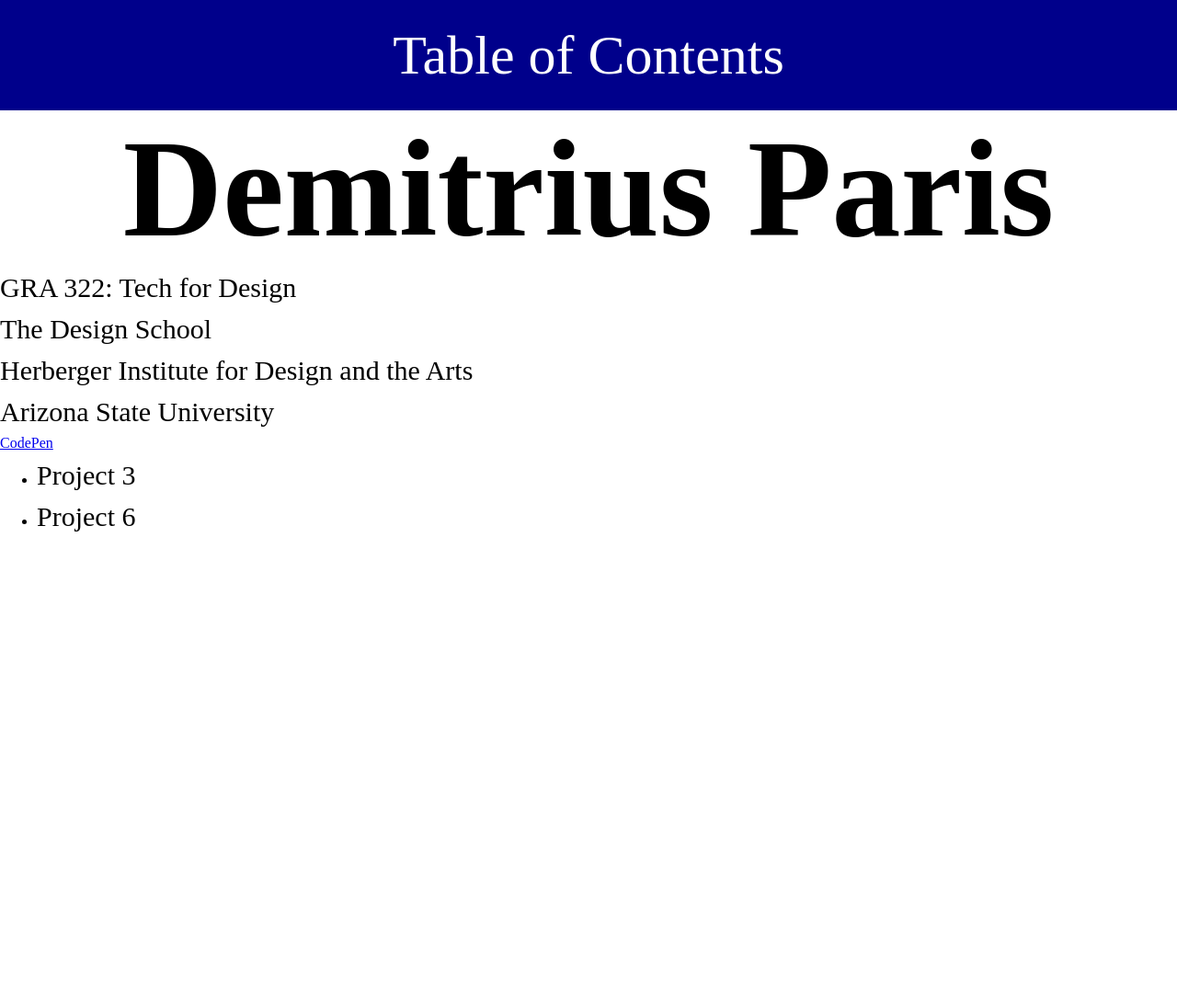
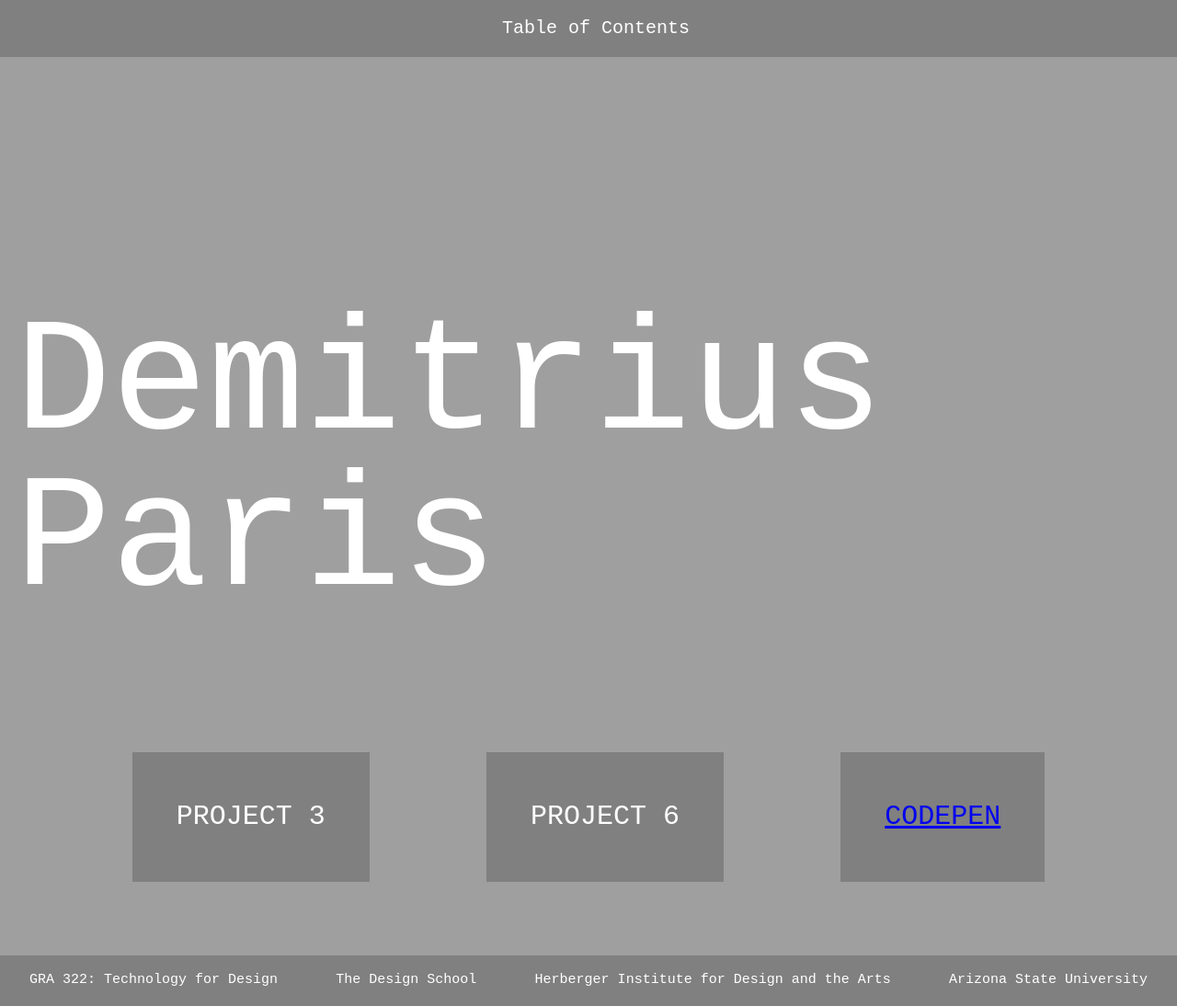
Before and after one commit to pbnparis/gra322, a plain HTML site: page index.html in a window 1280 px wide. Shown: the whole page at 92% size. Before the commit the page ends 800 px from the top, so only its background shows below. Drawn offline with Linux system fonts and the light colour scheme; a web font is replaced by a local one.

Commit message:
Table of Contents V1

```diff
--- a/css/styles.css
+++ b/css/styles.css
@@ -1,23 +1,60 @@
+
 body {
-    background-color: white;
-    font-family: "IBM_Plex_Mono";
+    background-color: rgb(159, 159, 159);
+    font-family: 'IBM Plex Mono', monospace;
+    text-align: center;
 }
+
 h1 {
-    line-height: 120px;
-    text-align:center;
-    font-size: 60px;
-    font-weight: 100;
-    background-color: darkblue;
+    padding: 1rem 0rem 1rem 1rem;
+    font-size: 20px;
+    font-weight: 300;
+    color: white;
+    text-align: center;
+    background-color: gray;
+}
+h2 {
+    text-align: left;
+    padding: 17rem 0rem 4rem 1rem;
+    font-size: 175px;
+    line-height: 170px;
+    font-weight: 500;
+    color: rgb(255, 255, 255);
+}
+
+.all {
     color: white;
 }
-h2 {
-    text-align: center;
-    font-size: 150px;
-    line-height: 170px;
-    font-weight: 700;
+
+.projects {
+    font-size: 30px;
+    font-weight: 400;
+    text-transform: uppercase;
+    display: flex;
+    justify-content: space-around;
+    padding: 5rem;
 }
-p {
-    font-size: 30px;
-    text-justify: center;
 
+.p3 {
+    padding: 3rem;
+    background-color: gray;
 }
+
+.p6 {
+    padding: 3rem;
+    background-color: gray;
+}
+
+.link {
+    padding: 3rem;
+    background-color: gray;
+}
+
+.info {
+    font-weight: 300;
+    font-size: 15px;
+    display:flex;
+    justify-content: space-between;
+    padding: 1rem 2rem 1rem 2rem;
+    background-color: gray;
+}
--- a/index.html
+++ b/index.html
@@ -9,9 +9,10 @@
   <meta name="viewport" content="width=device-width, initial-scale=1">
 
   <!-- Load Styles -->
+
   <link rel="preconnect" href="https://fonts.googleapis.com">
   <link rel="preconnect" href="https://fonts.gstatic.com" crossorigin>
-  <link href="https://fonts.googleapis.com/css2?family=IBM+Plex+Mono:ital,wght@0,100;0,200;0,300;0,400;0,500;0,600;0,700;1,100;1,200;1,300;1,400;1,500;1,600;1,700&display=swap" rel="stylesheet">
+  <link href="https://fonts.googleapis.com/css2?family=Anek+Gurmukhi:wght@100;200;300;400;500;600;700;800&display=swap" rel="stylesheet">
 
   <link rel="stylesheet" href="css/reset.css">
   <link rel="stylesheet" href="css/styles.css">
@@ -22,16 +23,27 @@
 <!-- Add your content here -->
 <h1>Table of Contents</h1>
 <h2>Demitrius Paris</h2>
-<p>GRA 322: Tech for Design</p>
-<p>The Design School</p>
-<p>Herberger Institute for Design and the Arts</p>
-<p>Arizona State University</p>
-<a href="https://codepen.io/pbnparis" title=CodePen">CodePen</a>
-<ul>
-  <li><p>Project 3</p></li>
-  <li><p>Project 6</p></li>
-</ul>
 
+<div class="all">
+
+
+
+  <div class="projects">
+    <p class="p3">Project 3</p>
+    <p class="p6">Project 6</p>
+    <div class="link">
+      <a href="https://codepen.io/pbnparis" title="CodePen">CodePen</a>
+    </div>
+  </div>
+
+  <div class= "info">
+    <p>GRA 322: Technology for Design</p>
+    <p>The Design School</p>
+    <p>Herberger Institute for Design and the Arts</p>
+    <p>Arizona State University</p>
+  </div>
+
+</div>
 
 <!-- Load Scripts -->
 <script src="js/scripts.js"></script>
```
